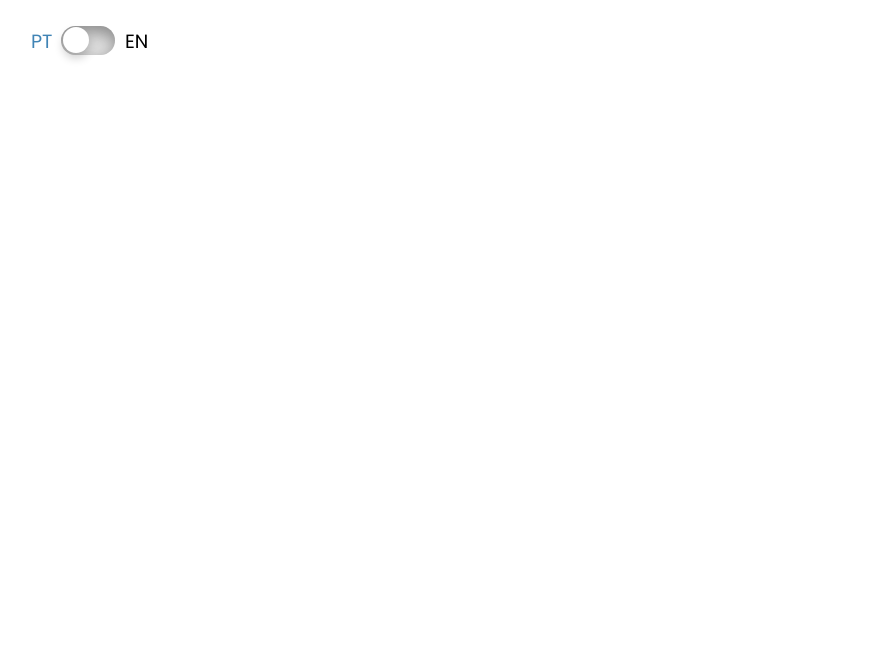
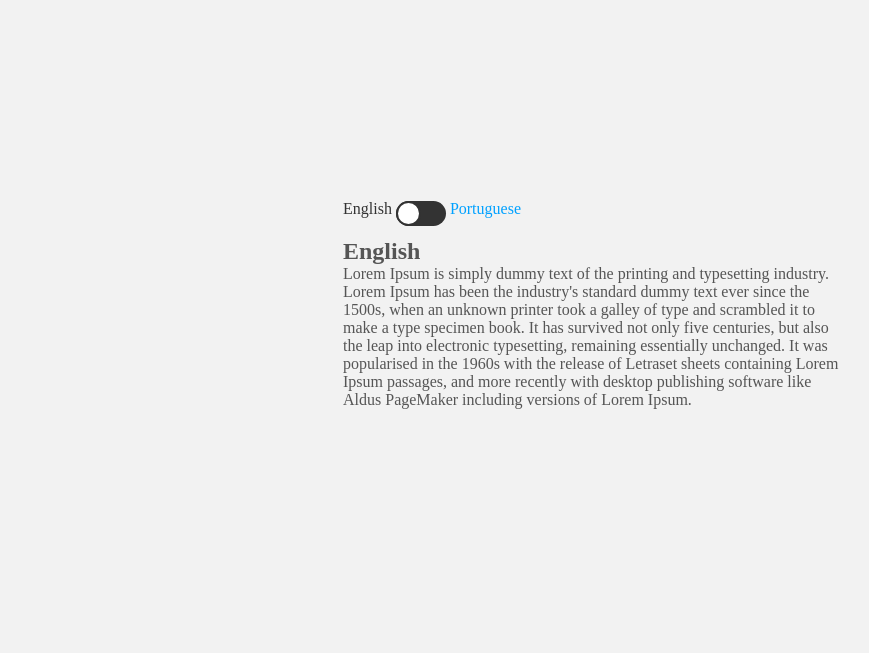
Before and after one commit to alinewatanabe/Portfolio, a plain HTML site: page index.html in a window 1280 px wide. Shown: the whole page, without its empty margins (47-916 px from the left). Drawn offline with Linux system fonts and the light colour scheme.

Commit message:
Toggle Language with text

```diff
--- a/index.html
+++ b/index.html
@@ -3,105 +3,121 @@
 <head>
     <meta charset="UTF-8">
     <meta name="viewport" content="width=device-width, initial-scale=1.0">
-    <title>Aline Nunes Watanabe</title>
+
+    <title>Toggle Language</title>
 
     <style>
-        @import url('https://fonts.googleapis.com/css2?family=Montserrat:ital,wght@0,300;0,400;0,500;0,600;1,400&family=Poppins:wght@300;400;500;600;700&display=swap');
 
-        :root{
-            --color: hsl(205, 48%, 48%);
-            --body-color: #FFFFFF;
-            --letter-color: #000000;
-
-            --title-font: 'Poppins', sans-serif;
-            --body-font:'Montserrat', sans-serif;
+        *{
+            margin: 0;
+            padding: 0;
+            box-sizing: border-box;
+            outline: none;
         }
 
-        .body{
-            margin: 0;
-            width: 100vh;
-            height: 100vh;
+        body{
             display: flex;
-            flex-direction: column;
+            justify-content: center;
             align-items: center;
-            justify-content: center;
-            background: var(--body-color);
+            min-height: 100vh;
+            background: #f2f2f2;
+            overflow: hidden;
         }
 
-        label{
-            left: 100px;
-            width: 3.375rem;
-            height: 1.78675rem;
+        .container{
             position: relative;
-            display: block;
-            background: #D9D9D9;
-            border-radius: 200px;
-            box-shadow: inset 0px 5px 15px rgba(0, 0, 0, 0.4), inset 0px -5px 15px rgba(255, 255, 255, 0.4);
-            cursor: pointer;
+            max-width: 600px;
+            height: 500px;
+            padding: 50px;
+            color: #555;
         }
 
-        label:after{
-            content: "";
-            width: 1.60rem;
-            height: 1.60rem;
-            position: absolute;
-            top: 1.3px;
-            left: 2px;
-            background:var(--body-color);
-            border-radius: 180px;
-            box-shadow: 0px 5px 10px rgba(0, 0, 0, 0.2);
-            transition: 0.3s;
+        .container .content{
+            display: none;
+            margin-top: 20px;;
         }
 
-        input{
-            width: 0;
-            height: 0;
-            visibility: none;
+        .container .content.contentEnglish{
+            display: block;
         }
 
-        input:checked + label:after{
-            left: 53px;
-            transform: translateX(-100%);
+        .check{
+            position: relative;
+            width: 50px;
         }
 
-        label p{
+        .check::before{
+            content: "";
             position: absolute;
-            top: -18px;
-            z-index: 100;
-            font-family: var(--title-font);
-            font-size: 1.2rem;
+            width: 50px;
+            height: 25px;
+            background: #333;
+            border-radius: 25px;
+
         }
 
-        label p.pt{
-            left: -30px;
-            color: var(--color);
-            transition: 0.3s;
+        .check::after{
+            content: "";
+            position: absolute;
+            width: 25px;
+            height: 25px;
+            background: #fff;
+            border-radius: 25px;
+            transition: 0.25s;
+            border: 2px solid #333;
+            box-sizing: border-box;
         }
 
-        label p.en{
-            left: 64px;
-            color: var(--letter-color);
-            transition: 0.3s;
+        .check:checked::before{
+            background: #00a1ff;
         }
 
-        input:checked + label p.pt{
-            color: var(--letter-color);
+        .check:checked::after{
+            left: 25px;
+            border: 2px solid #00a1ff;
         }
 
-        input:checked + label p.en{
-            color: var(--color);
+        .check:checked ~.content.contentEnglish{
+            display: none;
+        }
+
+        .check:checked ~.content.contentPortuguese{
+            display: block;
+        }
+
+        .en{
+            color: #333;
+        }
+
+        .pt{
+            color: #00a1ff;
         }
 
     </style>
-
 </head>
 
 <body>
-    <input type="checkbox" id="language-toggle">
-    <label for="language-toggle">
-        <p class="pt">PT</p>
-        <p class="en">EN</p>
-    </label>
+    <div class="container">
+        <span class="en">English</span>
+        <input type="checkbox" class="check">
+        <span class="pt">Portuguese</span>
+        <div class="content contentEnglish">
+            <h2>English</h2>
+            <p>Lorem Ipsum is simply dummy text of the printing and typesetting industry. Lorem Ipsum has
+                been the industry's standard dummy text ever since the 1500s, when an unknown printer took a galley of type
+                and scrambled it to make a type specimen book. It has survived not only five centuries, but also the leap
+                into electronic typesetting, remaining essentially unchanged. It was popularised in the 1960s with the
+                release of Letraset sheets containing Lorem Ipsum passages, and more recently with desktop publishing
+                software like Aldus PageMaker including versions of Lorem Ipsum.</p>
+        </div>
+
+        <div class="content contentPortuguese">
+            <h2>Portuguese</h2>
+            <p>Lorem ipsum dolor sit amet . Os operadores gráficos e tipográficos sabem disso bem, na realidade, todas as profissões que lidam com o universo da comunicação têm um relacionamento estável com essas palavras, mas o que é? Lorem ipsum é um texto fofo sem qualquer sentido. É uma seqüência de palavras latinas que, como estão posicionadas, não formem frases com um sentido completo, mas dão vida a um texto de teste útil para preencher espaços que irão Posteriormente serão ocupados a partir de textos ad hoc compostos por profissionais de comunicação.</p>
+        </div>
+
+    </div>
+
 </body>
 
 <script>
```
